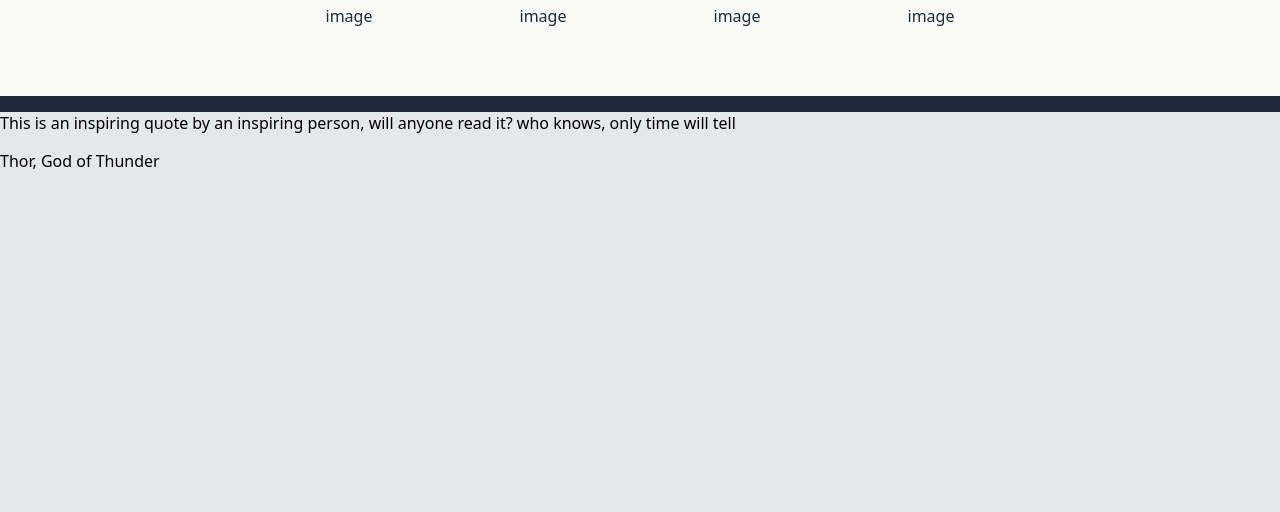
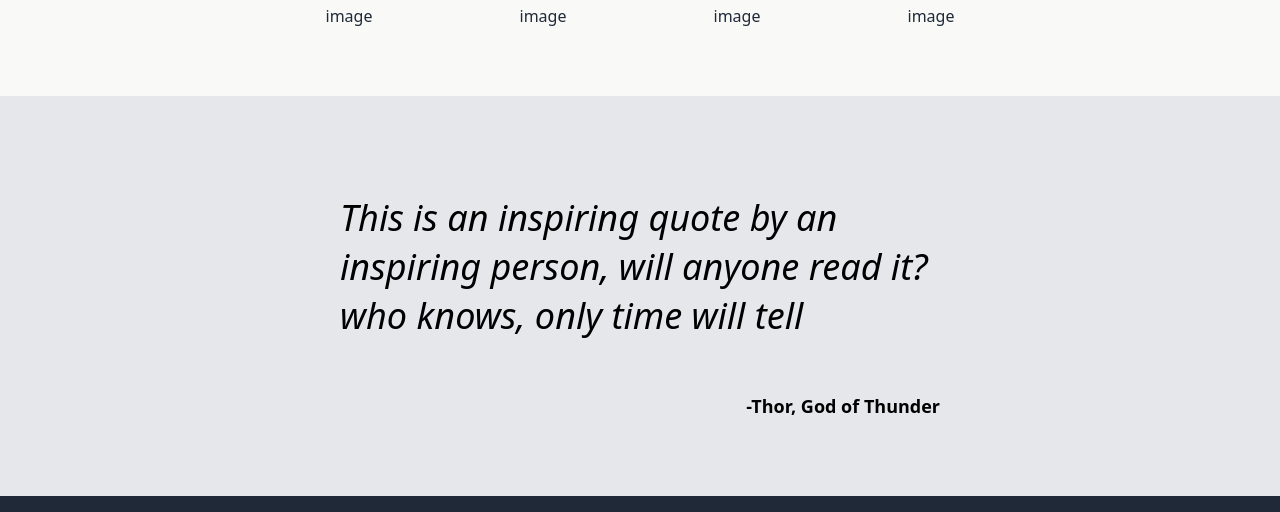
Before and after one commit to Cuponk/landing-page, a plain HTML site: page index.html in a window 1280 px wide. Shown: the part 826-1338 px from the top of the page. Drawn offline with Linux system fonts and the light colour scheme.

Commit message:
finish middle2

```diff
--- a/index.html
+++ b/index.html
@@ -55,8 +55,10 @@
                 </div>
             </div>
             <div class="middle2">
+                <div class="text2">
                     <p class="quote">This is an inspiring quote by an inspiring person, will anyone read it? who knows, only time will tell</p>
-                    <p class="author">Thor, God of Thunder</p>
+                    <p class="author">-Thor, God of Thunder</p>
+                </div>
             </div>
         </div>
         <div class="bottom">
--- a/style.css
+++ b/style.css
@@ -136,6 +136,30 @@
 }
 
 .middle2 {
+    display: flex;
+    justify-content: center;
+    align-items: center;
+    flex-direction: column;
     background-color: #E5E7EB;
     height: 400px;
 }
+
+.text2 {
+    display: flex;
+    flex-direction: column;
+    justify-content: center;
+    justify-items: center;
+    width: 600px;
+}
+
+.quote {
+    font-size: 36px;
+    font-style: italic;
+    font-weight: lighter;
+}
+
+.author {
+    font-size: 18px;
+    font-weight: bolder;
+    text-align: right;
+}
```
